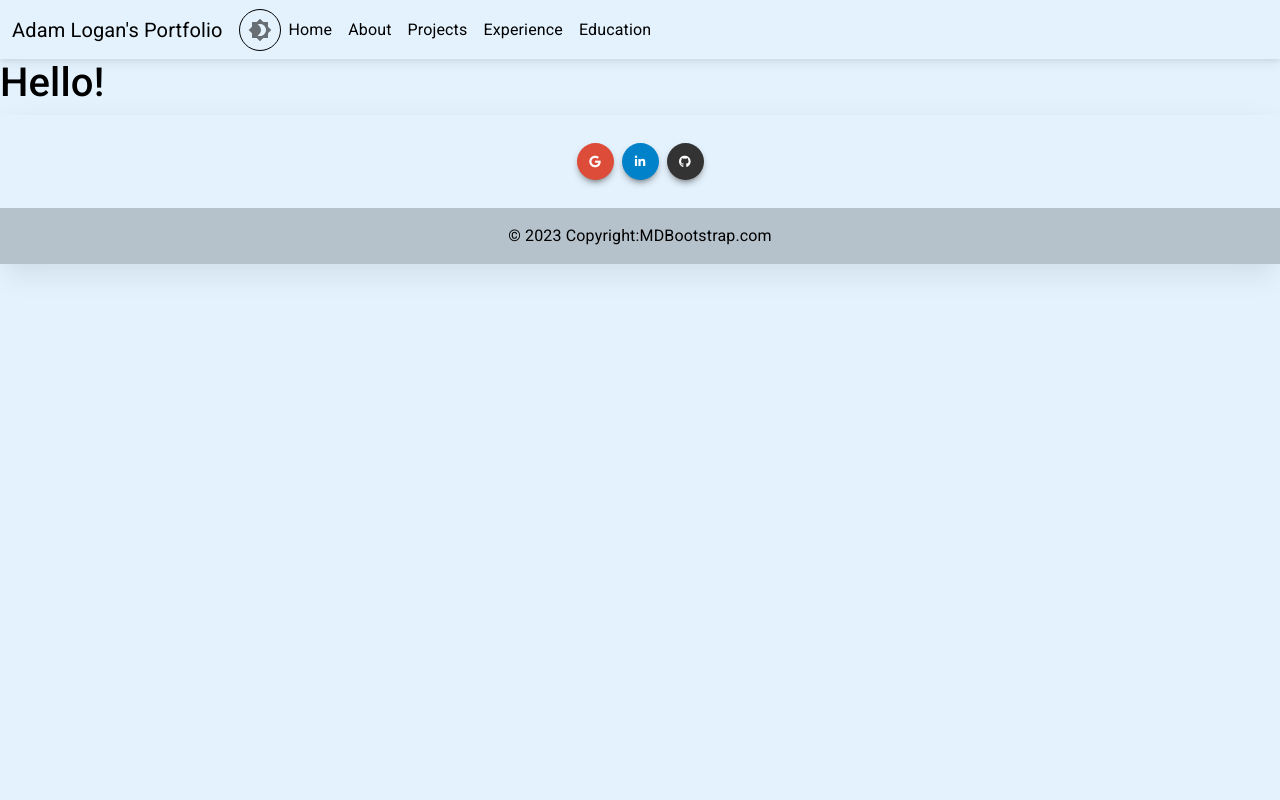
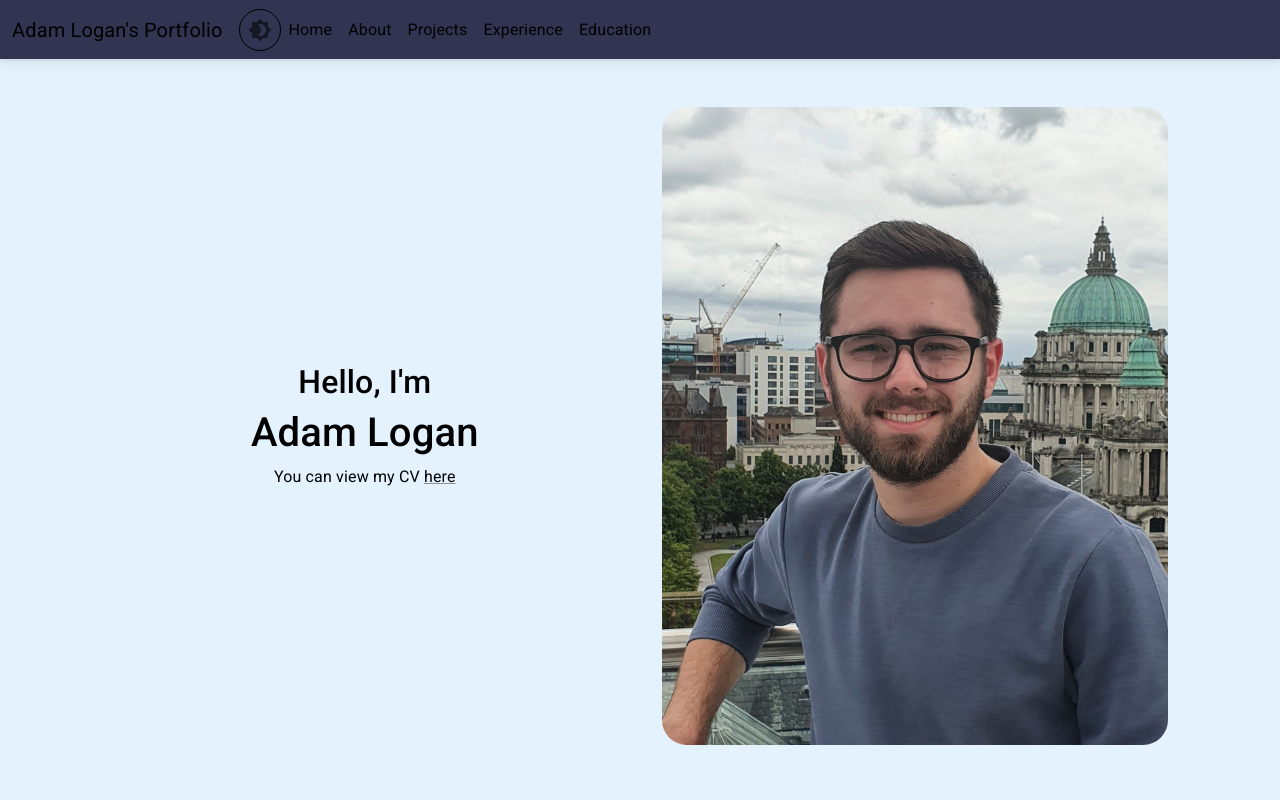
Before and after one commit to adamlogan17/portfolio-website, a React (Vite) app: page / in a window 1280 px wide. Shown: the top 800 px of the page. Built offline with nearby package versions, Linux system fonts and the light colour scheme.

Commit message:
Added intro section

```diff
--- /dev/null
+++ b/src/App.css
@@ -0,0 +1,11 @@
+/* The below 2 styles are to force the footer to the bottom of the page */
+
+#page-wrapper {
+  flex-grow: 1;
+}
+
+#wrapper {
+  min-height: 100vh;
+  display: flex;
+  flex-direction: column;
+}
--- a/src/App.tsx
+++ b/src/App.tsx
@@ -2,19 +2,26 @@ import { createTheme, ThemeProvider } from '@mui/material/styles';
 import { CssBaseline, PaletteMode } from '@mui/material';
 import { createContext, useMemo, useState } from 'react';
 
+import './App.css';
+
 import Navbar from './components/Navbar/Navbar';
 import Footer from './components/Footer/Footer';
+import Intro from './Section/Intro/Intro';
 
 // link and button color is set by primary.main
 const lightThemePalette = {
   primary: {
     main:'#000000'
   },
+  secondary: {
+    main: '#313552'
+  },
   text: {
     primary:'#000000'
   },
   background: {
-    default:'#e3f2fd'
+    default:'#e3f2fd',
+    paper: '#313552'
   }
 }
 
@@ -28,7 +35,8 @@ const darkThemePalette = {
     background: {
       // #1f2235
       // #0a4275
-      default:'#1f2235'
+      default:'#1f2235',
+      paper: '#313552'
     }
 }
 const getDesignTokens = (mode: PaletteMode) => ({
@@ -65,19 +73,20 @@ function App() {
   );
 
   return (
-    <>
       <ColorModeContext.Provider value={colorMode}>
-        <ThemeProvider theme={createTheme(theme)} >
+        <ThemeProvider theme={createTheme(theme)}>
           <CssBaseline />
+          <div id="wrapper">
+          <Navbar props={{toggleMode: colorMode.toggleColorMode, mode:mode, palette: mode === 'light' ? lightThemePalette : darkThemePalette}} />
 
-          <Navbar props={{toggleMode: colorMode.toggleColorMode, mode:mode, palette: mode === 'light' ? lightThemePalette : darkThemePalette}} />
-          <h1>Hello!</h1>
+          <div id='page-wrapper'>
+            <Intro />
+          </div>
 
           <Footer props={{toggleMode: colorMode.toggleColorMode, mode:mode, palette: mode === 'light' ? lightThemePalette : darkThemePalette}} />
+          </div>
         </ThemeProvider>
       </ColorModeContext.Provider>
-
-    </>
   )
 }
 
--- /dev/null
+++ b/src/Section/Intro/Intro.css
@@ -0,0 +1,5 @@
+img {
+  width: 100%;
+  margin:auto;
+  border-radius: 25px;
+}
--- /dev/null
+++ b/src/Section/Intro/Intro.tsx
@@ -0,0 +1,26 @@
+import { Link } from '@mui/material';
+import './Intro.css';
+import '../../layout.css'
+import CV from '../../assets/downloads/Adam-Logan-CV.pdf'
+
+export default function Intro() {
+
+  return (
+    <div className='row'>
+      <div className="half-col">
+        <h2>Hello, I'm</h2>
+
+        <h1>Adam Logan</h1>
+
+        <p>You can view my CV <Link href={CV} target="_blank" download>here</Link></p>
+      </div>
+
+      <div  className="half-col">
+        <figure>
+          <img src="/src/assets/images/profile_image2.png" alt="Profile Picture of Adam Logan" />
+        </figure>
+      </div>
+
+    </div>
+  );
+}
--- a/src/components/Footer/Footer.tsx
+++ b/src/components/Footer/Footer.tsx
@@ -18,12 +18,11 @@ export default function Footer({props}:any) {
   const BUTTONCOLOR:"primary" | "link" | "white" | "light" | "none" | "secondary" | "success" | "danger" | "warning" | "dark" | "muted" | "info" | "tertiary" | undefined = 'dark';
 
   return (
-    <MDBFooter className='text-center shadow-5' expand='lg' light style={{backgroundColor: props.palette.background.default }}>
+    <MDBFooter className='text-center shadow-5' expand='lg' light style={{backgroundColor: props.palette.background.paper }}>
       <MDBContainer className='p-4 pb-0 text-white'>
         <section className='mb-4'>
-
           <MDBBtn color={BUTTONCOLOR} style={{ backgroundColor: '#dd4b39' }} floating className='m-1' href='#!' role='button'>
-            <MDBIcon fab icon='google' />
+            <MDBIcon fas icon="envelope" />
           </MDBBtn>
 
           <MDBBtn color={BUTTONCOLOR} style={{ backgroundColor: '#0082ca' }} floating className='m-1' href='#!' role='button'>
--- a/src/components/Navbar/Navbar.tsx
+++ b/src/components/Navbar/Navbar.tsx
@@ -24,7 +24,7 @@ export default function Navbar({props}:any) {
 
   return (
     <>
-      <MDBNavbar expand='lg' light style={{ backgroundColor: props.palette.background.default }}>
+      <MDBNavbar expand='lg' light style={{ backgroundColor: props.palette.background.paper }}>
         <MDBContainer fluid>
           <MDBNavbarBrand style={style} href='#'>Adam Logan's Portfolio</MDBNavbarBrand>
 
--- /dev/null
+++ b/src/layout.css
@@ -0,0 +1,42 @@
+#page-wrapper {
+  width:90%;
+  margin: auto;
+  padding:2%;
+  background-color: inherit;
+  overflow: hidden;
+  text-align: center;
+}
+
+.row {
+  margin: auto;
+  overflow: auto;
+  border-radius: 50px;
+  margin-bottom: 2%;
+  justify-content: center;
+}
+
+.half-col {
+  width:50%;
+  float:left;
+  padding:2%;
+  margin: auto;
+}
+
+@media screen and (max-width: 1150px) {
+  #page-wrapper {
+    width: 95%;
+  }
+
+  .half-col {
+    clear:both;
+    min-width: 100%;
+    border: 0px;
+    text-align: center;
+  }
+}
+
+@media screen and (min-width: 1550px) {
+  #page-wrapper {
+    width: 1550px;
+  }
+}
```
